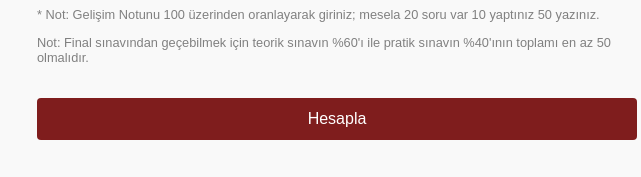
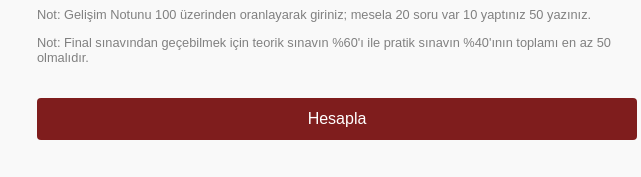
Before and after one commit to vliutku/ankara-tip-hesaplayici-final, a plain HTML site: page index.html in a window 1280 px wide. Shown: the part 905-1082 px from the top of the page, 303-944 px from the left. Drawn offline with Linux system fonts and the light colour scheme.

Commit message:
Update index.html

```diff
--- a/index.html
+++ b/index.html
@@ -82,7 +82,7 @@
   </table>
 
   <p style="font-size: 0.8rem; color: gray; margin-top: 10px;">
-    * Not: Gelişim Notunu 100 üzerinden oranlayarak giriniz; mesela 20 soru var 10 yaptınız 50 yazınız.
+    Not: Gelişim Notunu 100 üzerinden oranlayarak giriniz; mesela 20 soru var 10 yaptınız 50 yazınız.
   </p>
   <p style="font-size: 0.8rem; color: gray; margin-top: 5px;">
     Not: Final sınavından geçebilmek için teorik sınavın %60'ı ile pratik sınavın %40'ının toplamı en az 50 olmalıdır.
```
